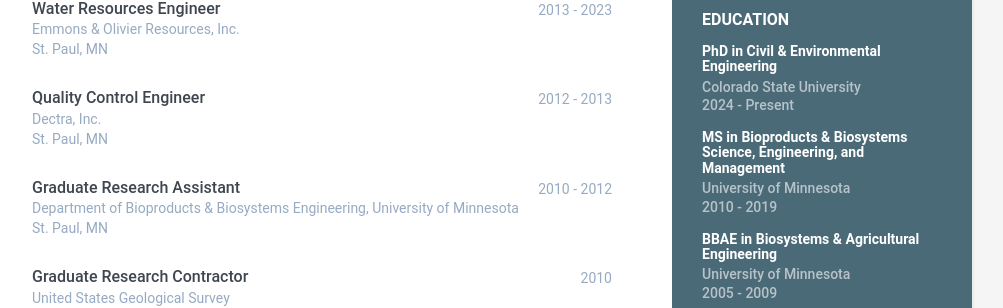
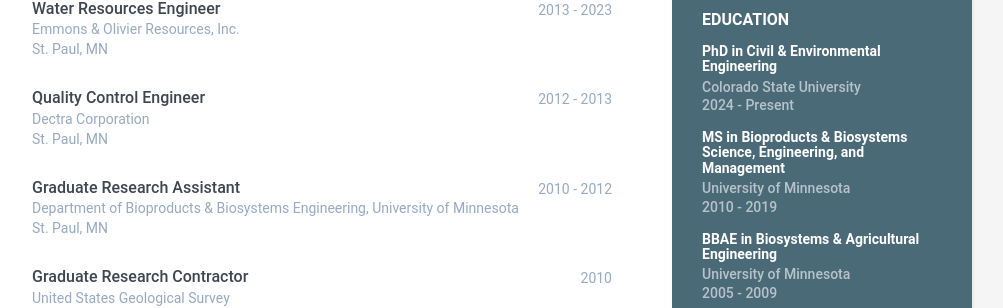
Before and after one commit to realmiketalbot/realmiketalbot.github.io, a Jekyll site: the page built from index.html, in a window 1280 px wide and 900 px high, scrolled down 369 px. Shown: the part 149-457 px from the top of the window, without its empty margins (168-1171 px from the left). Built offline with Jekyll 4.4.1, drawn with Linux system fonts in a browser that asks for light colours.

Commit message:
Minor revision

```diff
--- a/_data/data.yml
+++ b/_data/data.yml
@@ -84,7 +84,7 @@ experiences:
         location: St. Paul, MN
       - role: Quality Control Engineer
         time: 2012 - 2013
-        company: Dectra, Inc.
+        company: Dectra Corporation
         location: St. Paul, MN
       - role: Graduate Research Assistant
         time: 2010 - 2012
```
